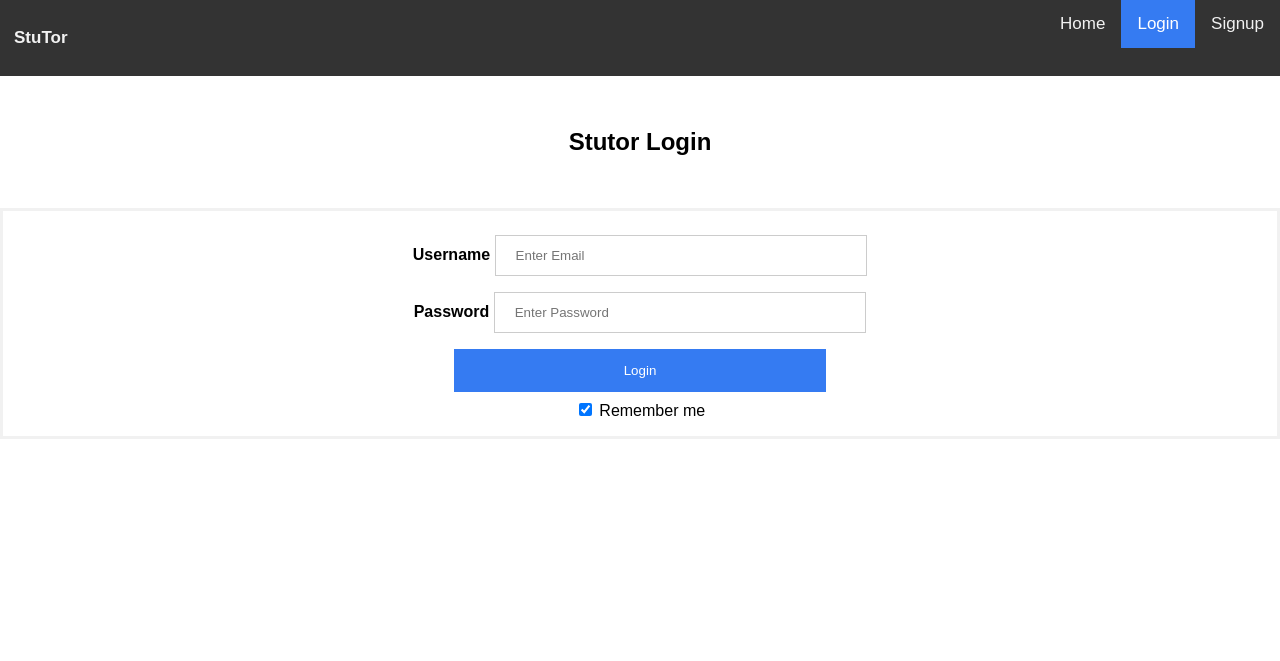
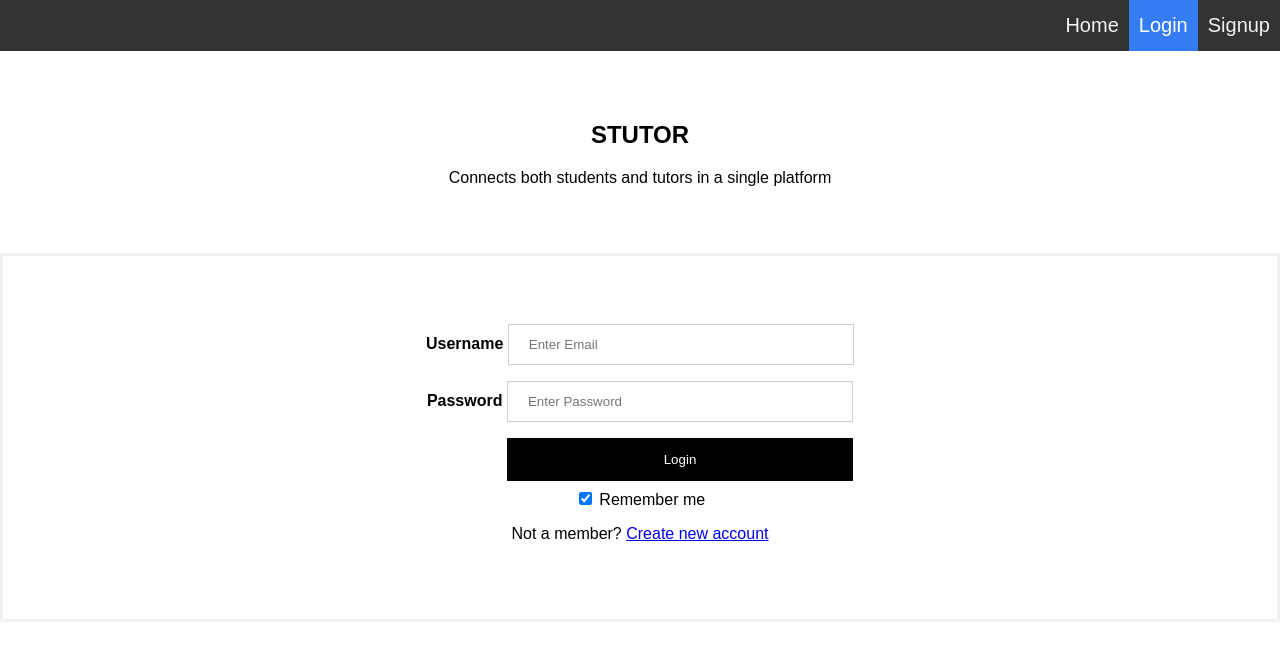
Before and after one commit to anilmerugu17/stutor_cloud-computing, a Flask app: page /login1 in a window 1280 px wide. Shown: the top 661 px of the page. Run offline with Flask 2, Linux system fonts and the light colour scheme.

Commit message:
Changes in styling, menu bar and alignment

```diff
--- a/templates/login.html
+++ b/templates/login.html
@@ -32,7 +32,7 @@ input[type=text], input[type=password] {
 }
 
 button {
-  background-color: #357bf2;
+  background-color: black;
   color: white;
   padding: 14px 20px;
   margin: 8px 0;
@@ -43,6 +43,13 @@ button {
 
 button:hover {
   opacity: 0.8;
+}
+
+@media only screen and (max-width: 1075px)
+._8esk {
+    height: 496px;
+    margin: 0 40px;
+    width: auto;
 }
 
 .cancelbtn {
@@ -58,7 +65,7 @@ button:hover {
 
 
 .container {
-  padding: 16px;
+  padding: 20px;
   text-align: center;
 }
 
@@ -76,9 +83,9 @@ span.psw {
   float: right;
   color: #f2f2f2;
   text-align: center;
-  padding: 14px 16px;
+  padding: 14px 10px;
   text-decoration: none;
-  font-size: 17px;
+  font-size: 20px;
 }
 
 .topnav a:hover {
@@ -104,24 +111,24 @@ span.psw {
 <body>
 
 <div class="topnav">
-  <h2>StuTor</h2>
   <a href="/register1">Signup</a>
   <a class="active" href="/login1">Login</a>
   <a href="/">Home</a>
 </div>
 
-<div class="container">
-<h2 class="container">Stutor Login</h2>
+<div class="container" style="padding:50px;">
+<h2>STUTOR</h2>
+  <p>Connects both students and tutors in a single platform</p>
 </div>
 <form action="/login" method="post">
 
-  <div class="container">
+  <div class="container" style="padding:60px;">
     <label for="email"><b>Username</b></label>
     <input type="text" placeholder="Enter Email" name="email" id="email" required>
     <br>
     <label for="psw"><b>Password</b></label>
     <input type="password" placeholder="Enter Password" name="psw" onfocus="validateEmail();" required>
-    <br>
+    <br>  &nbsp; &nbsp;&nbsp;&nbsp;&nbsp;&nbsp;&nbsp;&nbsp;&nbsp;&nbsp;&nbsp;&nbsp;&nbsp;&nbsp;&nbsp;&nbsp;
     <button type="submit">Login</button>
     <br>
     <label>
@@ -130,7 +137,9 @@ span.psw {
     <br>
     <!-- <br>
     <span>Forgot <a href="#">password?</a></span> -->
-
+    <label>
+      <p>Not a member? <a href="/register1">Create new account</a></p>
+    </label>
   </div>
 </form>
 
```
